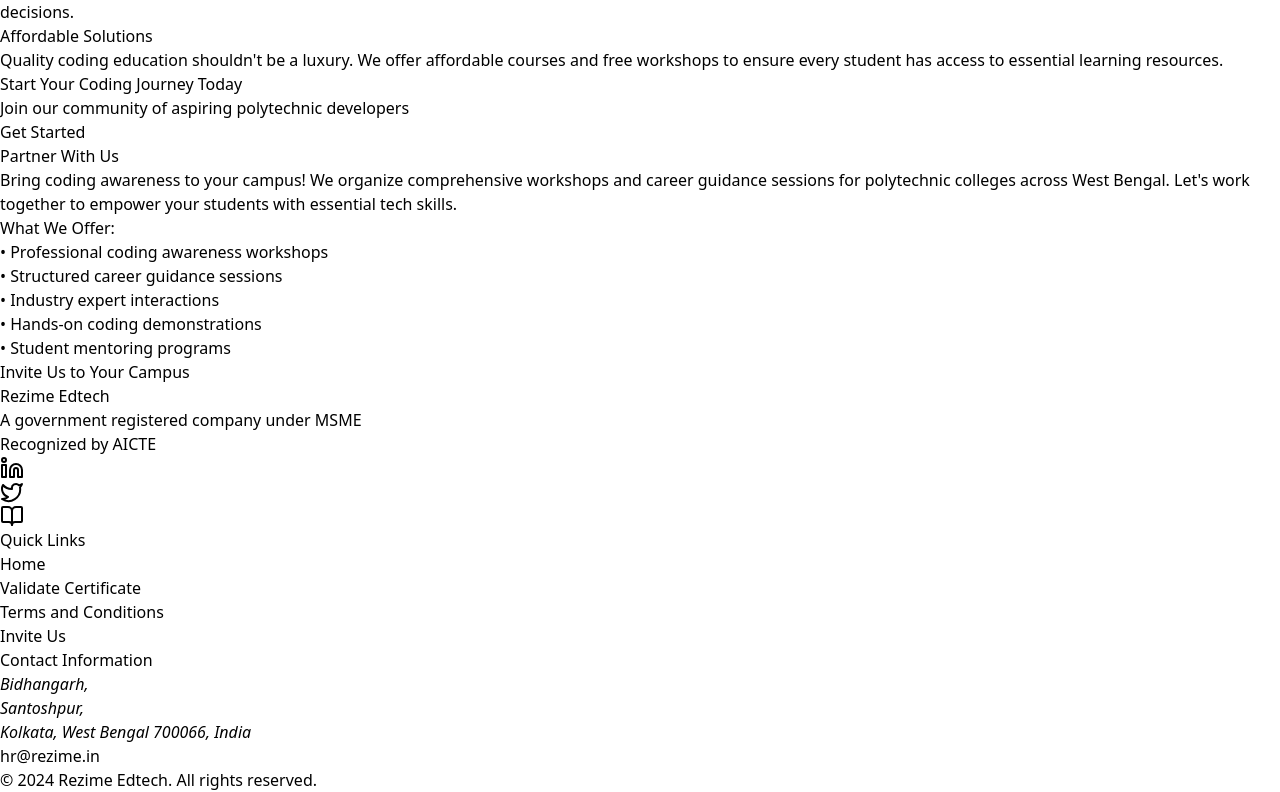
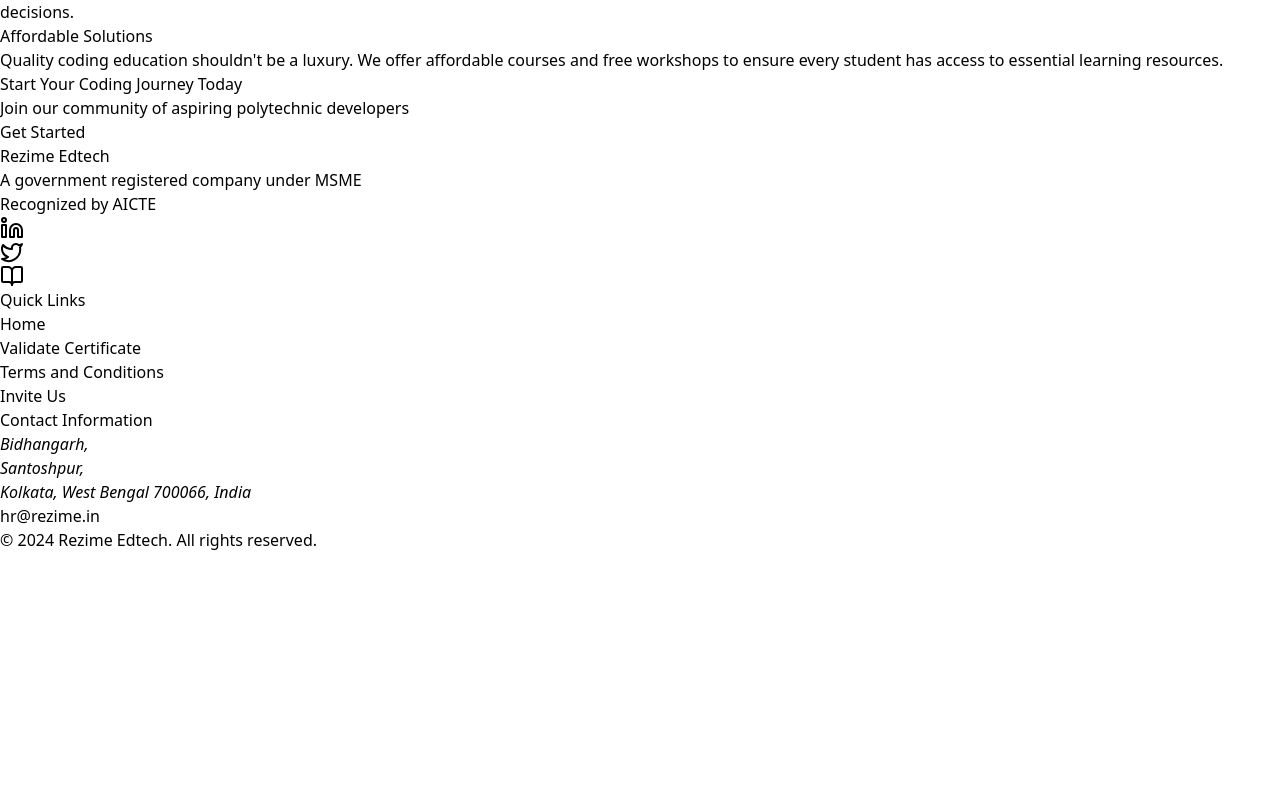
Before and after one commit to Snehamaji28/poly-frontend, a React (Vite) app: page /about in a window 1280 px wide. Shown: the part 1307-2099 px from the top of the page. After the commit the page ends 1859 px from the top, so only its background shows below. Built offline with nearby package versions, Linux system fonts and the light colour scheme.

Commit message:
Update About.jsx

```diff
--- a/src/pages/About.jsx
+++ b/src/pages/About.jsx
@@ -1,9 +1,32 @@
 import React from "react";
+import { Helmet } from "react-helmet";
 import { BookOpen, Users, Award, Target } from "lucide-react";
 
 const AboutUs = () => {
   return (
     <div className="pt-16 bg-gray-50">
+      {/* SEO Metadata */}
+      <Helmet>
+        <title>About Us - Rezime Edtech</title>
+        <meta
+          name="description"
+          content="Rezime Edtech empowers polytechnic students in West Bengal by providing coding skills, career guidance, and affordable education to build a better future."
+        />
+        <meta
+          name="keywords"
+          content="Rezime Edtech, coding workshops, career guidance, polytechnic education, coding awareness, affordable coding courses, West Bengal students"
+        />
+        <meta name="author" content="Rezime Edtech" />
+        <meta property="og:title" content="About Rezime Edtech" />
+        <meta
+          property="og:description"
+          content="Learn how Rezime Edtech is bridging the coding skill gap for polytechnic students in West Bengal with workshops, career guidance, and community support."
+        />
+        <meta property="og:type" content="website" />
+        <meta property="og:url" content="https://rezime.in/about" />
+        <meta property="og:image" content="https://rezime.in/LogoModern.png" />
+      </Helmet>
+
       {/* Hero Section */}
       <div className="bg-indigo-600 text-white py-20">
         <div className="max-w-7xl mx-auto px-4 sm:px-6 lg:px-8">
@@ -171,45 +194,10 @@
             href="https://forms.gle/KX16pa8iL7LDRs826"
             target="_blank"
             rel="noopener noreferrer"
-            className="bg-white text-indigo-600 px-8 py-3 rounded-md font-semibold hover:bg-indigo-50 transition duration-300"
+            className="bg-white text-indigo-600 px-6 py-3 rounded-lg shadow-lg font-semibold hover:bg-indigo-50"
           >
             Get Started
           </a>
-        </div>
-      </div>
-
-      {/* College Partnership Section */}
-      <div className="bg-gray-50 py-16">
-        <div className="max-w-7xl mx-auto px-4 sm:px-6 lg:px-8 text-center">
-          <h2 className="text-3xl font-bold mb-6 text-gray-900">
-            Partner With Us
-          </h2>
-          <p className="text-xl text-gray-600 mb-8 max-w-3xl mx-auto">
-            Bring coding awareness to your campus! We organize comprehensive
-            workshops and career guidance sessions for polytechnic colleges
-            across West Bengal. Let's work together to empower your students
-            with essential tech skills.
-          </p>
-          <div className="bg-white p-8 rounded-lg shadow-md max-w-2xl mx-auto">
-            <h3 className="text-2xl font-semibold mb-4 text-indigo-600">
-              What We Offer:
-            </h3>
-            <ul className="text-left text-gray-600 mb-6 space-y-2">
-              <li>• Professional coding awareness workshops</li>
-              <li>• Structured career guidance sessions</li>
-              <li>• Industry expert interactions</li>
-              <li>• Hands-on coding demonstrations</li>
-              <li>• Student mentoring programs</li>
-            </ul>
-            <a
-              href="https://forms.gle/inviteForm123"
-              target="_blank"
-              rel="noopener noreferrer"
-              className="inline-block bg-indigo-600 text-white px-8 py-3 rounded-md font-semibold hover:bg-indigo-700 transition duration-300"
-            >
-              Invite Us to Your Campus
-            </a>
-          </div>
         </div>
       </div>
     </div>
```
